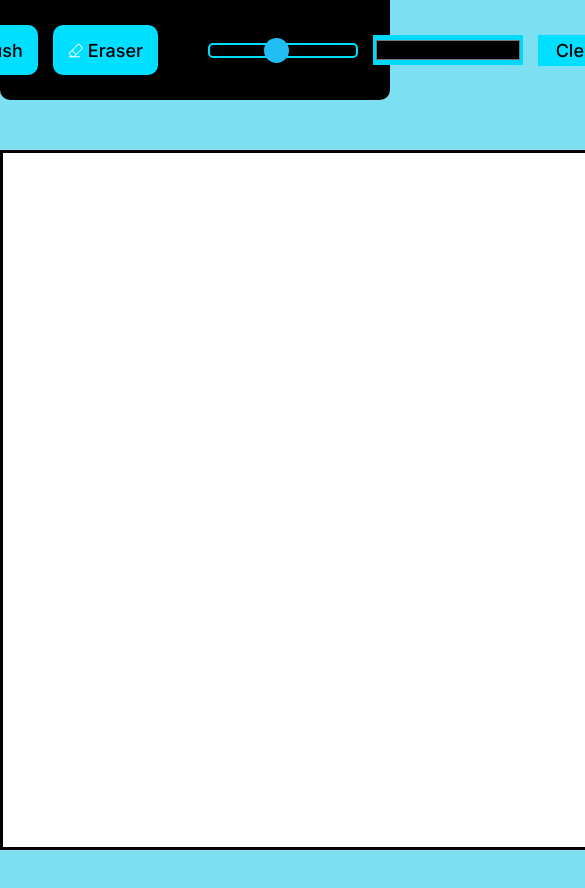
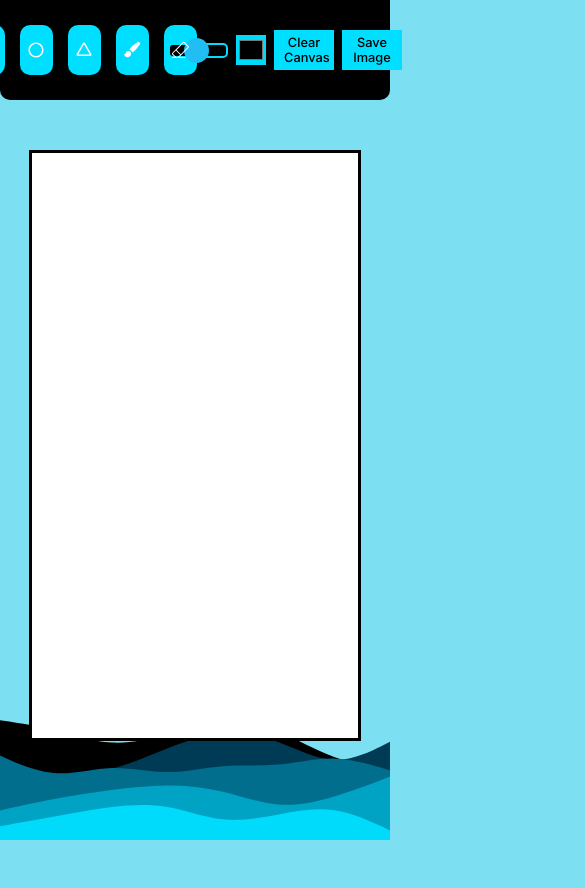
Before and after one commit to MaxikForever/Paint, a plain HTML site: page index.html in a window 390 px wide. Shown: the top 888 px of the page, 585 px wide, since content can reach past the window. After the commit the page ends 844 px from the top, so only its background shows below. Drawn offline with Linux system fonts and the light colour scheme.

Commit message:
aded media query now it is adaptive on all screens

```diff
--- a/app.js
+++ b/app.js
@@ -116,3 +116,36 @@ const drawCircle = (e) => {
     link.href = canvas.toDataURL();
     link.click();
   })
+
+
+window.addEventListener("resize", () => {
+    if(window.innerWidth <= 1100) {
+      tools.forEach(tool => {
+        const smallElement = tool.parentNode.querySelector("small");
+        if(smallElement) {
+        smallElement.style.display = "none";
+        }
+
+      })
+    }
+    else {
+
+      tools.forEach(tool => {
+        const smallElement = tool.parentNode.querySelector("small");
+        if(smallElement) {
+        smallElement.style.display = "block";
+        }
+
+    })
+}
+})
+
+
+if(window.innerWidth <= 1100) {
+  tools.forEach(tool => {
+    const smallElement = tool.parentNode.querySelector("small");
+    if(smallElement) {
+    smallElement.style.display = "none";
+    }
+
+  })}
--- a/index.html
+++ b/index.html
@@ -16,7 +16,7 @@
             <input type="radio" name="tool" id="rectangle" value="rectangle">
             <label for="rectangle">
               <img src="./images/rectangle.svg" alt="Rectangle Icon">
-              <small>Rectangle</small>
+              <small>Rect</small>
             </label>
           </div>
           <div class="tool">
@@ -52,7 +52,7 @@
           <div class="option">
             <input type="range" id="brushSize" min="1" max="10" value="5">
           </div>
-          <div class="option">
+          <div class="option" attribute="color">
             <input type="color" id="color">
           </div>
           <div class="option" attribute="option">
--- a/styles.css
+++ b/styles.css
@@ -52,6 +52,8 @@
 
   header {
     height: 100px;
+    width: 100vw;
+    margin: 0 auto;
     background-color: var(--bgColor);
     border-radius: 0 0 10px 10px;
   }
@@ -73,6 +75,7 @@
 
   .tools {
     height: 100%;
+    width: 40%;
     display: flex;
     justify-content: center;
     align-items: center;
@@ -84,6 +87,7 @@
     display: flex;
     align-items: center;
     justify-content: center;
+    width: 90%;
   }
 
   .tool {
@@ -105,7 +109,6 @@
    */
 
   .tool label {
-    min-width: 100px;
     padding: 10px 15px;
     height: 50px;
     border-radius: 10px;
@@ -159,7 +162,7 @@
   }
 
   .option {
-    min-width: 150px;
+    width: 150px;
     height: 100%;
     display: flex;
     align-items: center;
@@ -240,8 +243,9 @@
 
 
   #canvas {
-    height: 700px;
-    width: 1200px;
+    max-width: 1280px;
+    height: 70vh;
+    width: 85vw;
     border: 3px solid var(--bgColor);
     display: block;
     margin: 50px auto;
@@ -254,13 +258,13 @@
     position: absolute;
     bottom: 0;
     right: 0;
+        width: 100vw;
+    z-index: -2;
   }
 
 
-  .waves,
   .waves img {
-    width: 100vw;
-    z-index: -2;
+    width: 100%;
   }
 
 .animatedButton {
@@ -276,3 +280,55 @@
     transform: scale(1.13);
   }
 }
+
+@media (max-width: 1340px) {
+  .tool label small{
+    font-size: 14px;
+  }
+  .tool label {
+    max-width: 100px;
+    padding: 7px 3px;
+    gap: 2px;
+  }
+
+  .options {
+    gap: 8px;
+  }
+
+  .menu__content {
+    gap: 10px ;
+  }
+
+  .option {
+    width: 100px;
+  }
+
+
+
+}
+
+
+@media (max-width: 960px) {
+  .option button,
+  .option input[type="color"] {
+    font-size: 0.8rem;
+   }
+
+   .tool label {
+    min-width: 33px;
+   }
+   .option {
+    width: 60px;
+   }
+}
+
+@media (max-width: 560px) {
+
+  .option[attribute="color"] {
+  width: 30px;
+ }
+
+ .menu__content {
+  justify-content: space-evenly;
+ }
+}
```
